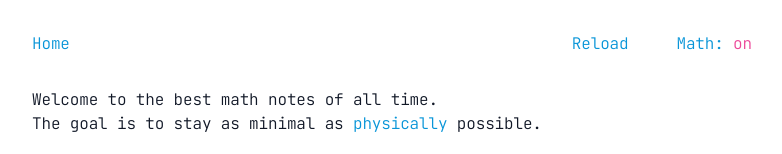
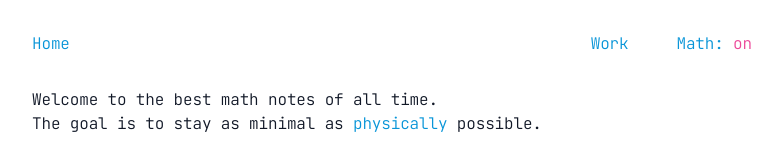
Before and after one commit to nguyenvukhang/minnesoda, a Next.js app: page / in a window 1280 px wide. Shown: the top 154 px of the page, without its empty margins (248-1030 px from the left). Built offline with nearby package versions, Linux system fonts and the light colour scheme; what better-react-mathjax would draw is missing.

Commit message:
updated menubar for work

```diff
--- a/src/Menubar.jsx
+++ b/src/Menubar.jsx
@@ -6,10 +6,10 @@ const Menubar = ({ state, components, router }) => {
     : 'text-neutral-400'
   const env = process.env.NODE_ENV
 
-  const Reload = () => {
+  const Work = () => {
     return env === 'development' ? (
       <>
-        <components.a href="#">Reload</components.a>
+        <components.a href="/work">Work</components.a>
         <div className="w-12" />
       </>
     ) : null
@@ -47,7 +47,7 @@ const Menubar = ({ state, components, router }) => {
         <HomeButton />
       </div>
       <div className="flex">
-        <Reload />
+        <Work />
         <MathToggle />
       </div>
     </div>
```
